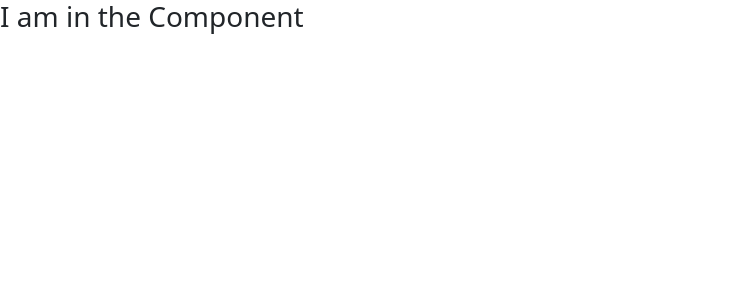
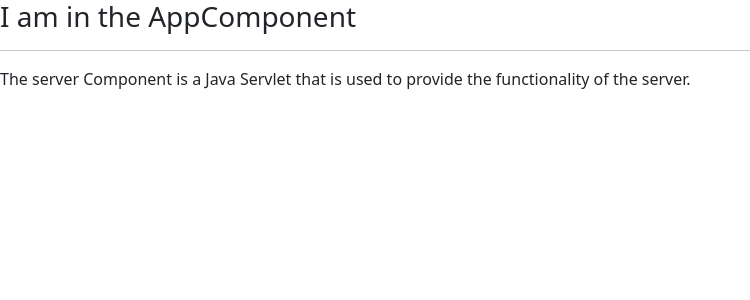
Before and after one commit to KhadijaMakkaoui/Angular-first-project, an Angular app in the folder angular-first-app/: page / in a window 1280 px wide. Shown: the top 300 px of the page, without its empty margins (0-750 px from the left). Built offline with nearby package versions, Linux system fonts and the light colour scheme.

Commit message:
using custom component

```diff
--- a/angular-first-app/src/app/app.component.html
+++ b/angular-first-app/src/app/app.component.html
@@ -1 +1,3 @@
-<h3>I am in the Component</h3>
+<h3>I am in the AppComponent</h3>
+<hr>
+<app-server></app-server>
```
Also changed, not shown: angular-first-app/src/app/app.module.ts (+5 -2 lines).
